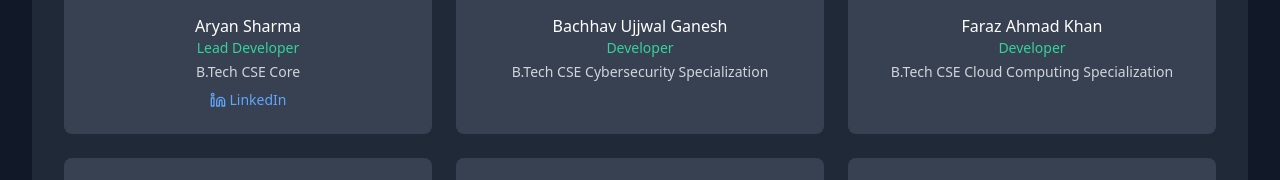
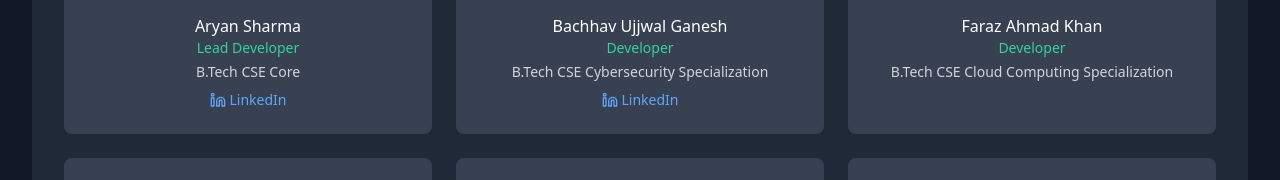
Before and after one commit to techynAR/ingreSnap-EPICS336, a React (Vite) app: page /about in a window 1280 px wide. Shown: the part 1270-1450 px from the top of the page. Built offline with nearby package versions, Linux system fonts and the light colour scheme.

Commit message:
Update AboutPage.tsx

```diff
--- a/src/pages/AboutPage.tsx
+++ b/src/pages/AboutPage.tsx
@@ -35,7 +35,7 @@ const AboutPage = () => {
       name: "Bachhav Ujjwal Ganesh",
       role: "Developer",
       department: "B.Tech CSE Cybersecurity Specialization",
-      linkedin: "",
+      linkedin: "https://www.linkedin.com/in/ujjwal-bachhav-26b98824b",
       avatar: "/placeholder-avatar.png"
     },
     {
```
